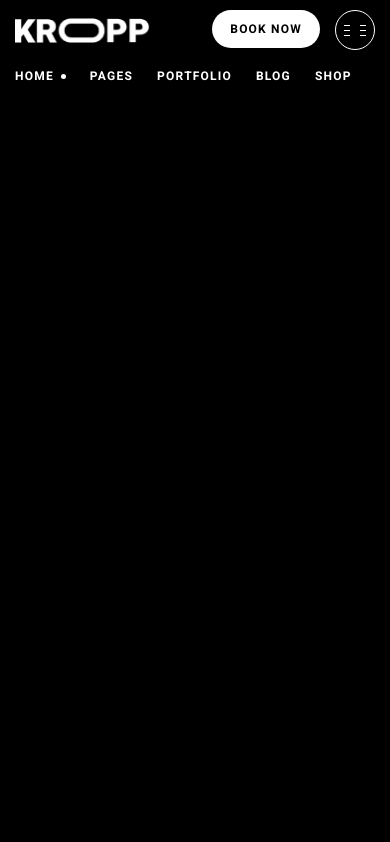
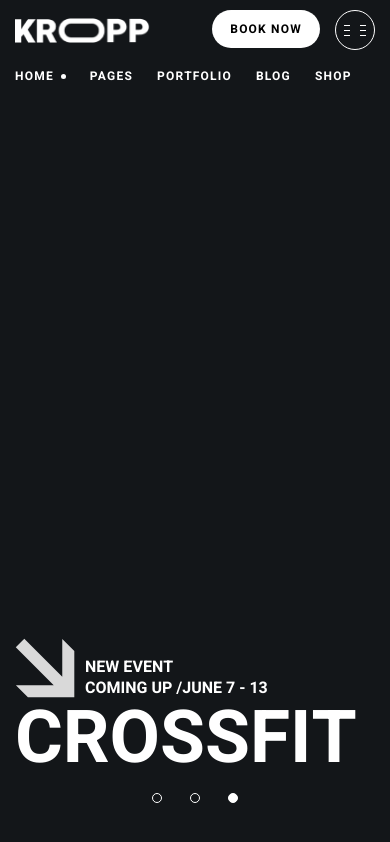
Before and after one commit to fiberson/FitnessUI, a plain HTML site: page index.html in a window 390 px wide. Drawn offline with Linux system fonts and the light colour scheme.

Commit message:
banner section added and responsive

```diff
--- a/index.html
+++ b/index.html
@@ -34,12 +34,39 @@
     </nav>
     <div class="header-actions">
         <button class="header-book-button button" type="button">Book Now</button>
-        <button class="header-burger-button" type="button">
+        <button class="header-burger-button" type="button" title="Open Menu">
+            <span class="visually-hidden">Open Menu</span>
             <span class="header-burger-button-line"></span>
             <span class="header-burger-button-line"></span>
             <span class="header-burger-button-line"></span>
         </button>
     </div>
 </header>
+<main class="content">
+    <h1 class="visually-hidden">Kropp Fitness Club</h1>
+    <section class="banner">
+        <h2 class="visually-hidden">Upcoming events</h2>
+        <div class="banner-body">
+            <div class="banner-info">
+                New event<br>
+                coming up / <time datetime="06-07">june 7</time>&nbsp;-&nbsp;<time datetime="06-13">13</time>
+            </div>
+            <h3 class="banner-title">Crossfit</h3>
+        </div>
+        <div class="banner-pagination">
+            <ul class="banner-pagination-list">
+                <li class="banner-pagination-item">
+                    <button class="banner-pagination-button" type="button"></button>
+                </li>
+                <li class="banner-pagination-item">
+                    <button class="banner-pagination-button" type="button"></button>
+                </li>
+                <li class="banner-pagination-item">
+                    <button class="banner-pagination-button is-current" type="button"></button>
+                </li>
+            </ul>
+        </div>
+    </section>
+</main>
 </body>
 </html>
--- a/styles.css
+++ b/styles.css
@@ -136,6 +136,7 @@ body {
 
 :root {
     --color-dark: #000000;
+    --color-dark-alternate: #131619;
     --color-light: #FFFFFF;
     --color-dark-gray: #404040;
     --color-light-gray: #C4C4C4;
@@ -152,6 +153,8 @@ body {
     --container-padding-x: 15px;
 
     --transition-duration: 0.2s;
+
+    --header-height: 90px;
 }
 
 body {
@@ -190,6 +193,19 @@ h1, h2, h3, h4, h5, h6 {
     text-transform: uppercase;
 }
 
+.visually-hidden {
+    position: absolute !important;
+    width: 1px !important;
+    height: 1px !important;
+    margin: -1px !important;
+    border: 0 !important;
+    padding: 0 !important;
+    white-space: nowrap !important;
+    clip-path: inset(100%) !important;
+    clip: rect(0 0 0 0) !important;
+    overflow: hidden !important;
+}
+
 .button {
     display: inline-flex;
     align-items: center;
@@ -216,6 +232,8 @@ h1, h2, h3, h4, h5, h6 {
     align-items: center;
     column-gap: 20px;
     padding-inline: 32px;
+    background-color: var(--color-dark-alternate);
+    min-height: var(--header-height);
 }
 
 .header-logo {
@@ -243,7 +261,7 @@ h1, h2, h3, h4, h5, h6 {
 .header-menu-link.is-current::after {
     content: "";
     width: 5px;
-    height: 5px;
+    aspect-ratio: 1;
     background-color: currentColor;
     border-radius: 50%;
 }
@@ -259,11 +277,11 @@ h1, h2, h3, h4, h5, h6 {
     justify-content: center;
     row-gap: 4px;
     width: 40px;
-    height: 40px;
+    aspect-ratio: 1;
     padding-left: 8px;
     background-color: transparent;
     border: var(--border);
-    border-radius: var(--border-radius);
+    border-radius: 50%;
     color: var(--color-light);
 }
 
@@ -281,6 +299,79 @@ h1, h2, h3, h4, h5, h6 {
     box-shadow: 16px 0 0 currentColor;
 }
 
+.banner {
+    display: flex;
+    flex-direction: column;
+    justify-content: end;
+    min-height: calc(100vh - var(--header-height));
+    padding: 36px 70px;
+    color: var(--color-light);
+    background-color: var(--color-dark-alternate);
+}
+
+.banner-body {
+    text-transform: uppercase;
+}
+
+.banner-info {
+    display: flex;
+    align-items: end;
+    font-size: clamp(16px, 1.56vw, 30px);
+    line-height: 1.27;
+    font-weight: 700;
+}
+
+.banner-info::before {
+    content: "";
+    width: clamp(60px, 10.1vw, 194px);
+    aspect-ratio: 1;
+    background: url("./icons/bold-arrow-down-right.svg") center/contain no-repeat;
+    margin-right: 30px;
+}
+
+.banner-title {
+    font-size: min(18.75vw, 360px);
+    line-height: 1;
+}
+
+.banner-pagination-list {
+    display: flex;
+    justify-content: center;
+    column-gap: 14px;
+}
+
+.banner-pagination-item {
+    display: flex;
+}
+
+.banner-pagination-button {
+    display: inline-flex;
+    justify-content: center;
+    align-items: center;
+    padding: 7px;
+    background-color: transparent;
+    border: none;
+}
+
+.banner-pagination-button::after {
+    content: "";
+    width: 10px;
+    aspect-ratio: 1;
+    border: var(--border);
+    border-radius: 50%;
+    transition-duration: var(--transition-duration);
+}
+
+.banner-pagination-button.is-current::after {
+    background-color: var(--color-light);
+}
+
+.banner-pagination-button:not(.is-current):hover::after {
+     border-color: var(--color-light-gray);
+
+}
+
+
 @media (max-width: 1024px) {
     .header {
         flex-wrap: wrap;
@@ -296,6 +387,14 @@ h1, h2, h3, h4, h5, h6 {
 
     .header-menu-link {
         height: 50px;
+    }
+
+    .banner {
+       padding-inline: 15px;
+    }
+
+    .banner {
+        row-gap: 10px;
     }
 }
 
@@ -319,4 +418,14 @@ h1, h2, h3, h4, h5, h6 {
     .header-actions {
         column-gap: 15px;
     }
+
+    .banner-info {
+        margin-bottom: 5px;
+    }
+
+    .banner-info::before {
+        margin-right: 10px;
+    }
+
+
 }
```
Also changed, not shown: icons/bold-arrow-down-right.svg (added).
